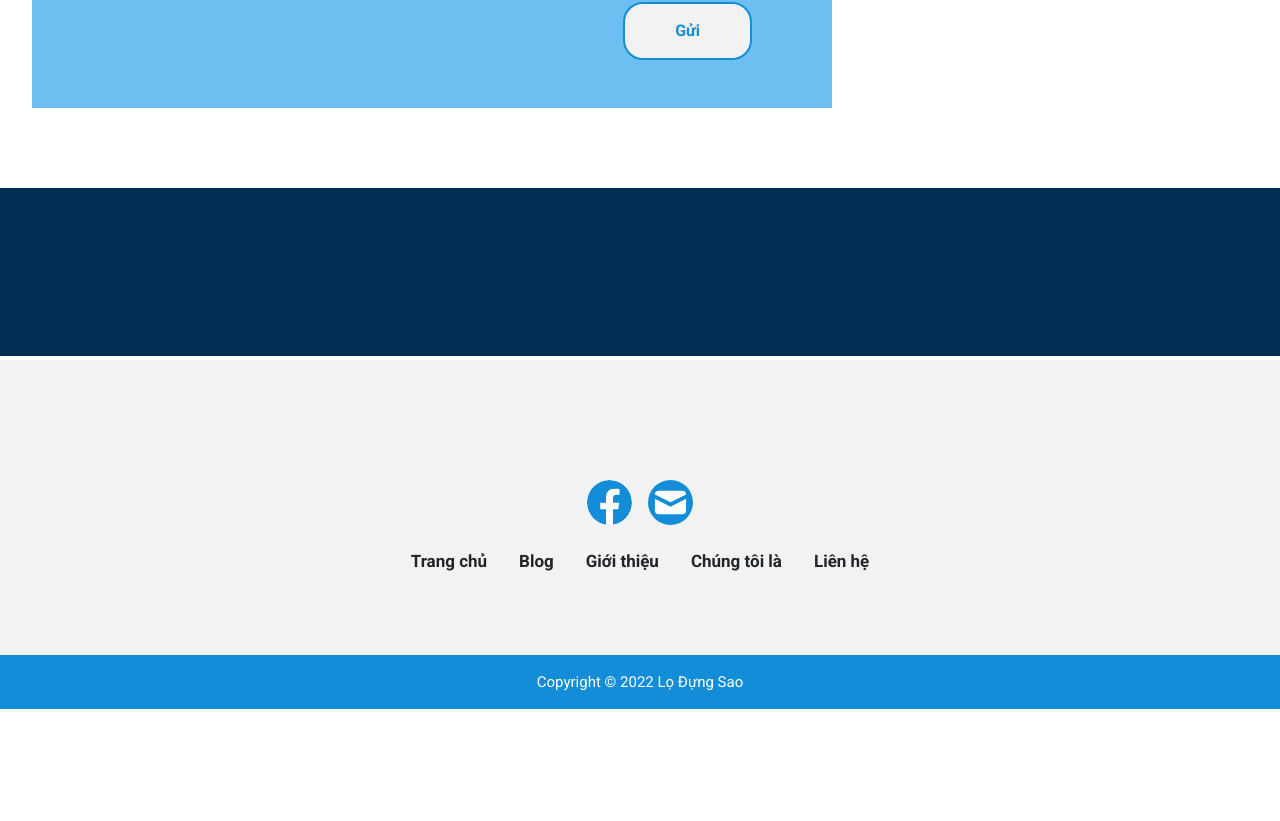
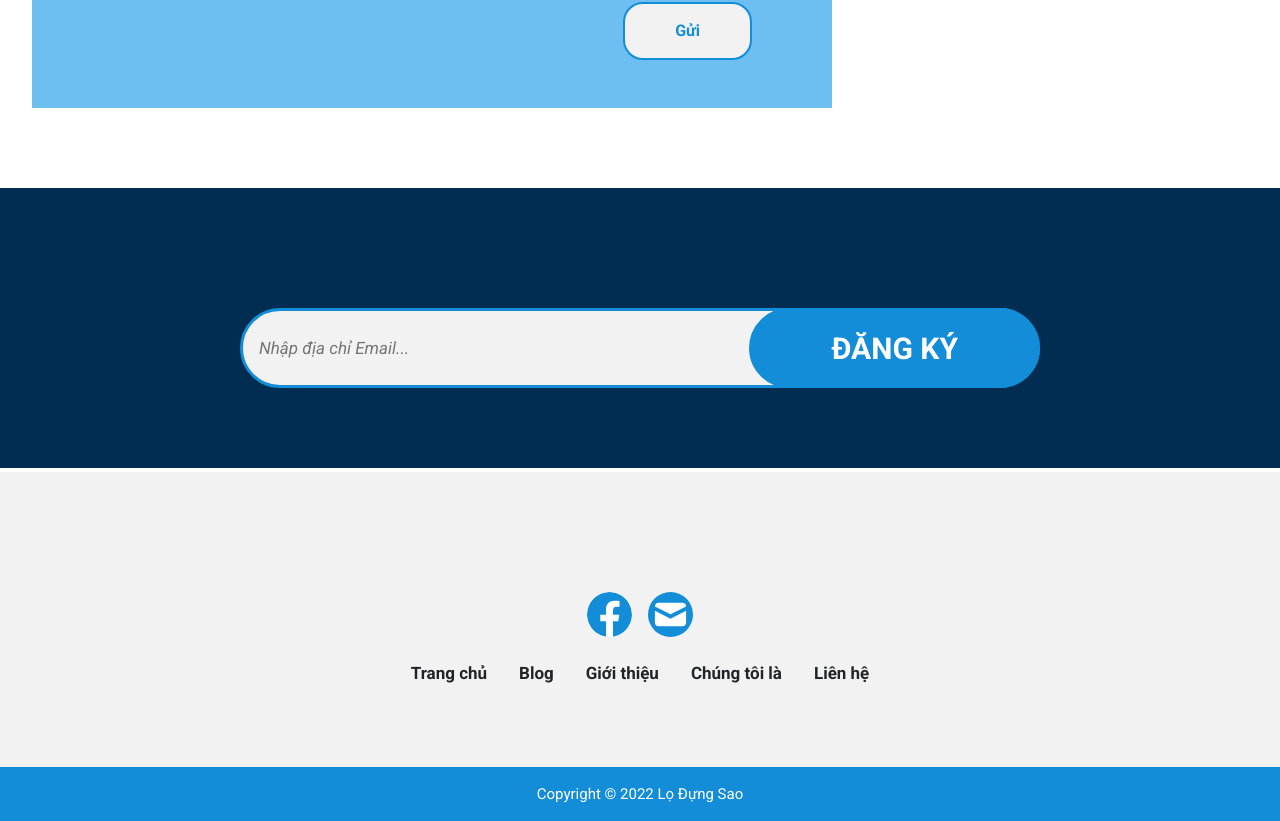
Before and after one commit to trongnsiwa/condalon, a Next.js app: page / in a window 1280 px wide. Shown: the part 5985-6806 px from the top of the page. Before the commit the page ends 6694 px from the top, so only its background shows below. Built offline with nearby package versions, Linux system fonts and the light colour scheme; no server answers.

Commit message:
build: add register email form

```diff
--- /dev/null
+++ b/components/RegisterForm/RegisterForm.module.scss
@@ -0,0 +1,72 @@
+@import "../../styles/variables";
+@import "../../styles/mixin";
+
+.register_form {
+  position: relative;
+  width: 100%;
+
+  align-items: center;
+
+  &:hover,
+  &:focus {
+    & > *:not(.register_form_btn) {
+      outline: none;
+      border-color: $app-200;
+    }
+
+    & > .register_form_btn {
+      background-color: $app-200;
+      border-color: $app-200;
+    }
+  }
+
+  @include responsive($lg) {
+    width: 50rem;
+    height: 80px;
+  }
+
+  &_input {
+    width: 100%;
+    background-color: $app-light;
+    color: rgba($color: $app-dark, $alpha: 0.7);
+    padding-left: 16px;
+    font-style: italic;
+    border: 3px solid $app-300;
+    border-radius: 50px;
+    box-sizing: border-box;
+    font-size: 17px;
+    height: 50px;
+
+    &:focus-visible {
+      outline: none;
+    }
+
+    @include responsive($lg) {
+      height: 80px;
+    }
+  }
+
+  &_btn {
+    position: absolute;
+    right: 0;
+    background-color: $app-300;
+    border-radius: 50px;
+    border: 2px solid $app-300;
+    color: white;
+    font-weight: bold;
+    font-size: 24px;
+    padding: 0 2rem 0 2rem;
+    height: 50px;
+
+    &:hover {
+      background-color: $app-200;
+      border-color: $app-200;
+    }
+
+    @include responsive($lg) {
+      height: 80px;
+      font-size: 30px;
+      padding: 0 5rem 0 5rem;
+    }
+  }
+}
--- /dev/null
+++ b/components/RegisterForm/index.tsx
@@ -0,0 +1,26 @@
+import React from "react";
+import { Form } from "react-bootstrap";
+import { AiOutlineSearch } from "react-icons/ai";
+
+import styles from "./RegisterForm.module.scss";
+
+function RegisterForm() {
+  return (
+    <Form>
+      <label className={styles.register_form}>
+        <input
+          type="text"
+          className={styles.register_form_input}
+          defaultValue=""
+          placeholder="Nhập địa chỉ Email..."
+          aria-label="Search"
+        />
+        <button type="button" className={styles.register_form_btn}>
+          ĐĂNG KÝ
+        </button>
+      </label>
+    </Form>
+  );
+}
+
+export default RegisterForm;
--- a/components/SharedForm/SharedForm.module.scss
+++ b/components/SharedForm/SharedForm.module.scss
@@ -3,22 +3,39 @@
 
 .form {
   background-color: $app-200;
-  padding: 3rem 5rem;
+
   display: flex;
   flex-direction: column;
   align-items: flex-end;
+  width: 100%;
+  padding: 3rem 2rem;
+
+  @include responsive($lg) {
+    padding: 3rem 5rem;
+  }
 
   &_group {
     margin-bottom: 3rem;
+    width: 100%;
 
     input {
-      width: 40rem;
-      height: 5rem;
+      width: 100%;
+      height: 3rem;
+
+      @include responsive($lg) {
+        width: 40rem;
+        height: 5rem;
+      }
     }
 
     textarea {
-      width: 40rem;
-      height: 20rem;
+      width: 100%;
+      height: 10rem;
+
+      @include responsive($lg) {
+        width: 40rem;
+        height: 20em;
+      }
     }
   }
 }
--- a/pages/index.tsx
+++ b/pages/index.tsx
@@ -1,5 +1,5 @@
 import Card from "@components/Card";
-import SearchBar from "@components/SearchBar";
+import RegisterForm from "@components/RegisterForm";
 import SharedForm from "@components/SharedForm";
 import { createClient, Entry } from "contentful";
 import { IHomeContentFields } from "contentful/__generated__/types";
@@ -111,6 +111,9 @@ const Home = () => {
         {/* email */}
         <div className="home-email">
           <h2>{getFields("email")?.title}</h2>
+          <div className="home-email_form">
+            <RegisterForm />
+          </div>
         </div>
       </div>
     </>
--- a/styles/home.scss
+++ b/styles/home.scss
@@ -203,15 +203,10 @@
     }
 
     &_right {
-      img {
-        object-fit: cover;
-        height: 40rem;
-        width: 100%;
+      width: 100%;
 
-        @include responsive($lg) {
-          height: 50rem;
-          width: 50rem;
-        }
+      @include responsive($lg) {
+        width: auto;
       }
     }
   }
@@ -224,6 +219,24 @@
 
     h2 {
       color: white;
+      width: 27rem;
+      text-align: center;
+      font-size: 24px;
+      padding: 0 1rem;
+
+      @include responsive($med) {
+        font-size: 36px;
+        padding: 0;
+      }
+    }
+
+    &_form {
+      margin-top: 2rem;
+      width: 100%;
+
+      @include responsive($lg) {
+        width: auto;
+      }
     }
   }
 }
```
